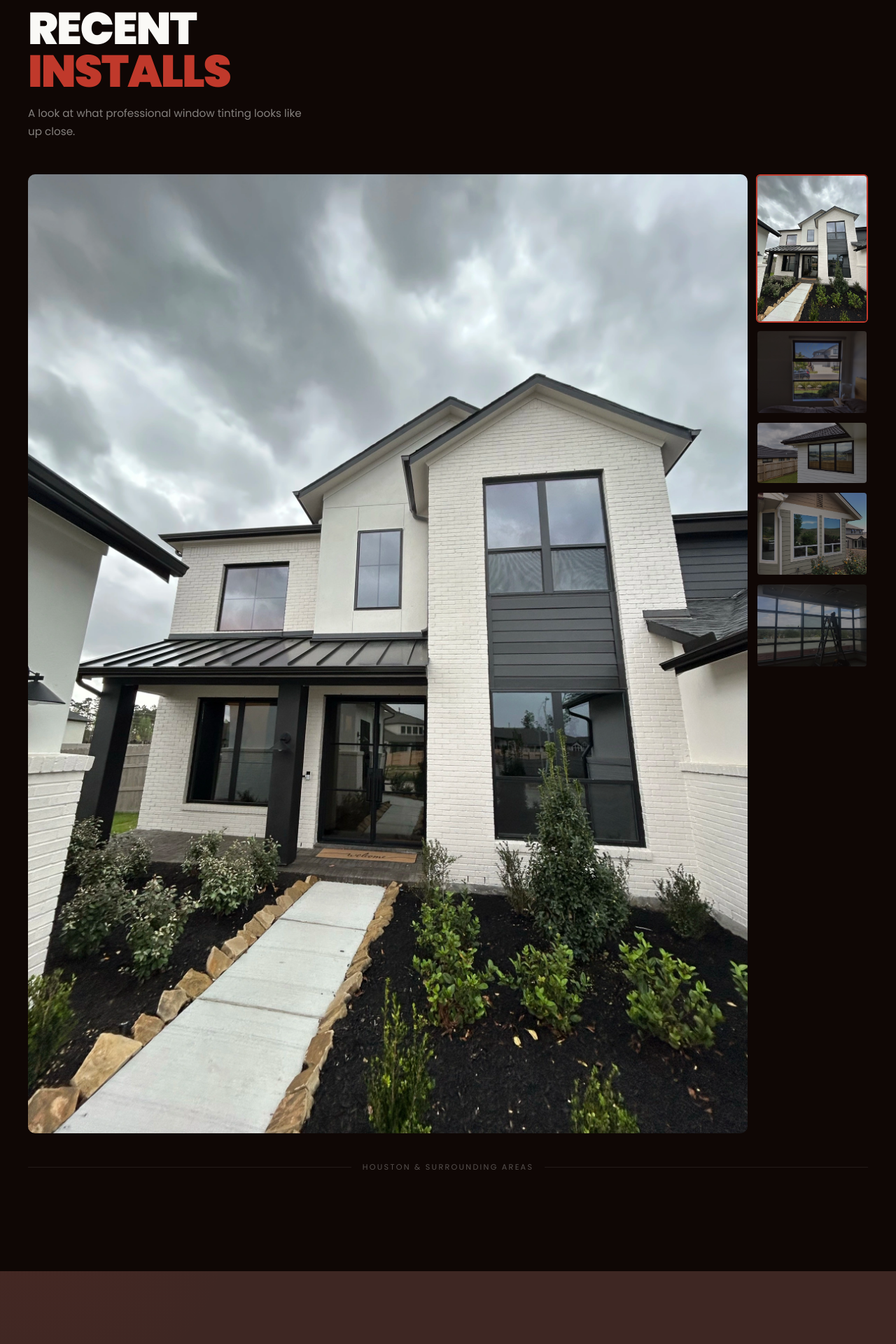
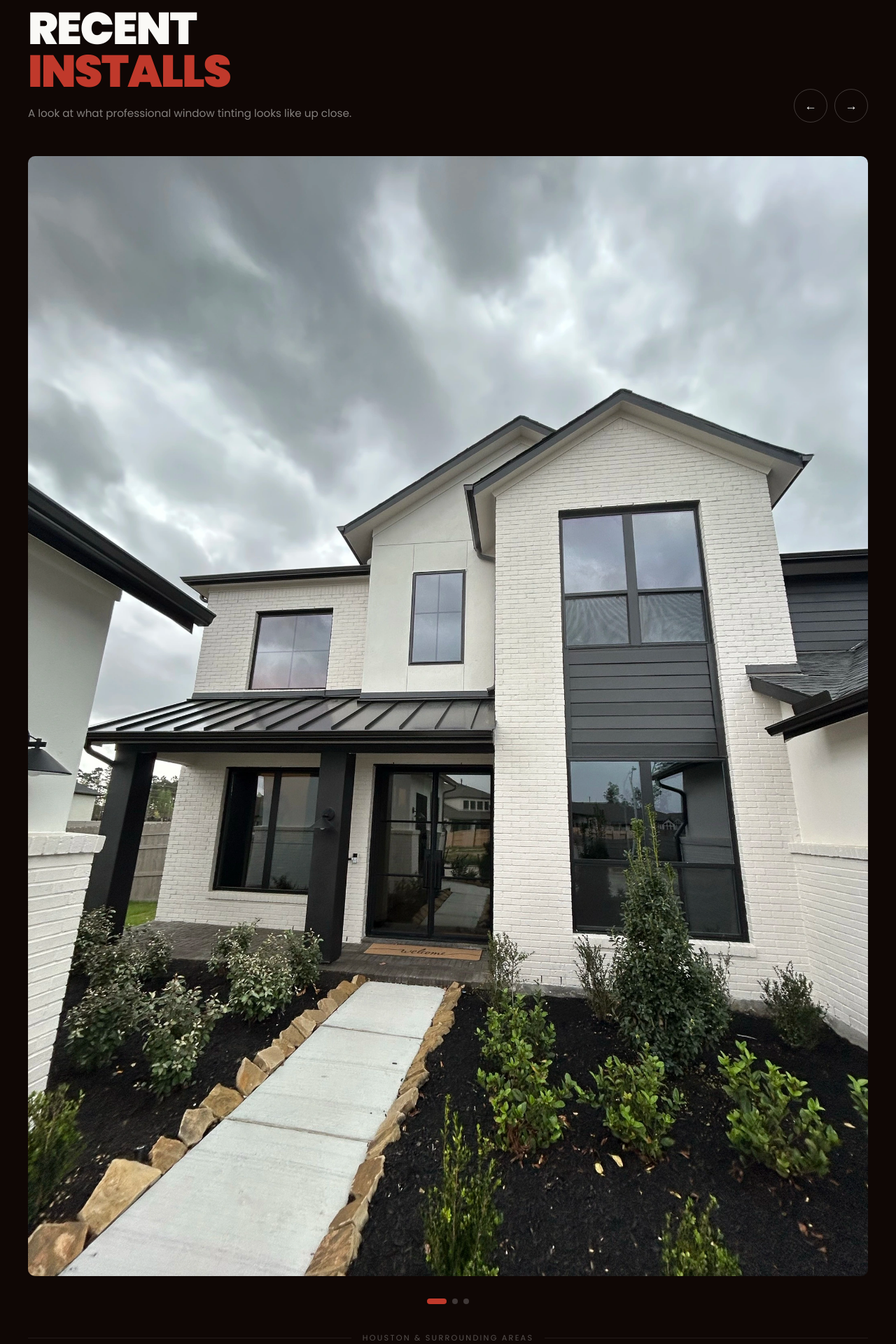
Before and after one commit to oabu2024/tint-site, a Next.js app: page / in a window 1280 px wide. Shown: the part 4200-6120 px from the top of the page at 70% size. Built offline with nearby package versions, Linux system fonts and the light colour scheme; no server answers.

Commit message:
Gallery: 3-slide carousel (1 then pairs of 2)

```diff
--- a/components/Gallery.tsx
+++ b/components/Gallery.tsx
@@ -13,15 +13,29 @@ const photos = [
   { src: "/dad.webp", alt: "Window tint install" },
 ];
 
+// Slide 1: [0], Slide 2: [1,2], Slide 3: [3,4]
+const slides = [
+  [photos[0]],
+  [photos[1], photos[2]],
+  [photos[3], photos[4]],
+];
+
 export default function Gallery() {
   const [active, setActive] = useState(0);
+  const [dir, setDir] = useState(1);
+
+  const go = (index: number) => {
+    setDir(index > active ? 1 : -1);
+    setActive(index);
+  };
 
   return (
     <section id="gallery" style={{ backgroundColor: "#0f0705", padding: "120px 0 140px" }}>
       <div style={{ maxWidth: "1280px", margin: "0 auto", padding: "0 2.5rem" }}>
 
         {/* Heading */}
-        <div style={{ marginBottom: "3rem" }}>
+        <div style={{ marginBottom: "3rem", display: "flex", alignItems: "flex-end", justifyContent: "space-between", flexWrap: "wrap", gap: "1.5rem" }}>
+          <div>
             <ScrollReveal>
               <span style={{ color: "#C0392B", fontSize: "0.7rem", fontWeight: 700, letterSpacing: "0.3em", textTransform: "uppercase", display: "block", marginBottom: "0.75rem" }}>
                 Gallery
@@ -33,63 +47,92 @@ export default function Gallery() {
               </h2>
             </ScrollReveal>
             <ScrollReveal delay={0.2}>
-            <p style={{ color: "rgba(250,249,246,0.5)", fontSize: "0.95rem", lineHeight: 1.7, margin: "1rem 0 0", maxWidth: "400px" }}>
+              <p style={{ color: "rgba(250,249,246,0.5)", fontSize: "0.95rem", lineHeight: 1.7, margin: "1rem 0 0" }}>
                 A look at what professional window tinting looks like up close.
               </p>
             </ScrollReveal>
           </div>
 
-        {/* Gallery layout: main image + thumbnail column */}
-        <div style={{ display: "flex", gap: "12px", alignItems: "flex-start" }}>
+          {/* Arrows */}
+          <div style={{ display: "flex", gap: "10px" }}>
+            {[{ label: "←", fn: () => go(Math.max(0, active - 1)) }, { label: "→", fn: () => go(Math.min(slides.length - 1, active + 1)) }].map(({ label, fn }) => (
+              <button
+                key={label}
+                onClick={fn}
+                style={{
+                  width: "48px", height: "48px", borderRadius: "50%",
+                  border: "1px solid rgba(255,255,255,0.2)",
+                  backgroundColor: "transparent", color: "#FAF9F6",
+                  fontSize: "1.1rem", cursor: "pointer",
+                  display: "flex", alignItems: "center", justifyContent: "center",
+                  transition: "background-color 0.2s, border-color 0.2s",
+                }}
+                onMouseEnter={e => { (e.currentTarget as HTMLElement).style.backgroundColor = "#C0392B"; (e.currentTarget as HTMLElement).style.borderColor = "#C0392B"; }}
+                onMouseLeave={e => { (e.currentTarget as HTMLElement).style.backgroundColor = "transparent"; (e.currentTarget as HTMLElement).style.borderColor = "rgba(255,255,255,0.2)"; }}
+              >
+                {label}
+              </button>
+            ))}
+          </div>
+        </div>
 
-          {/* Main image */}
-          <div style={{ flex: 1, borderRadius: "10px", overflow: "hidden", position: "relative" }}>
-            <AnimatePresence mode="wait">
+        {/* Slide area */}
+        <div>
+          <AnimatePresence mode="wait" custom={dir}>
             <motion.div
               key={active}
-                initial={{ opacity: 0, scale: 1.02 }}
-                animate={{ opacity: 1, scale: 1 }}
-                exit={{ opacity: 0 }}
-                transition={{ duration: 0.35, ease: [0.25, 0.1, 0.25, 1] }}
+              custom={dir}
+              initial={{ opacity: 0, x: dir * 60 }}
+              animate={{ opacity: 1, x: 0 }}
+              exit={{ opacity: 0, x: dir * -60 }}
+              transition={{ duration: 0.4, ease: [0.25, 0.1, 0.25, 1] }}
+              style={{
+                display: "grid",
+                gridTemplateColumns: slides[active].length === 1 ? "1fr" : "1fr 1fr",
+                gap: "12px",
+              }}
             >
-                <Image
-                  src={photos[active].src}
-                  alt={photos[active].alt}
-                  width={900}
-                  height={700}
-                  style={{ width: "100%", height: "auto", display: "block", objectFit: "contain" }}
-                />
-              </motion.div>
-            </AnimatePresence>
-          </div>
-
-          {/* Thumbnail column */}
-          <div style={{ display: "flex", flexDirection: "column", gap: "10px", width: "160px", flexShrink: 0 }}>
-            {photos.map((photo, i) => (
-              <motion.div
+              {slides[active].map((photo) => (
+                <div
                   key={photo.src}
-                onClick={() => setActive(i)}
-                whileHover={{ scale: 1.03 }}
-                transition={{ duration: 0.2 }}
                   style={{
-                  borderRadius: "6px",
+                    borderRadius: "10px",
                     overflow: "hidden",
-                  cursor: "pointer",
-                  border: active === i ? "2px solid #C0392B" : "2px solid transparent",
-                  opacity: active === i ? 1 : 0.55,
-                  transition: "opacity 0.3s, border-color 0.3s",
+                    backgroundColor: "#1a0f0d",
+                    display: "flex",
+                    alignItems: "center",
+                    justifyContent: "center",
                   }}
                 >
                   <Image
                     src={photo.src}
                     alt={photo.alt}
-                  width={300}
-                  height={220}
-                  style={{ width: "100%", height: "auto", display: "block", objectFit: "contain", backgroundColor: "#1a0f0d" }}
+                    width={900}
+                    height={700}
+                    style={{ width: "100%", height: "auto", display: "block", objectFit: "contain" }}
                   />
+                </div>
+              ))}
             </motion.div>
+          </AnimatePresence>
+        </div>
+
+        {/* Dots */}
+        <div style={{ display: "flex", gap: "8px", justifyContent: "center", marginTop: "2rem" }}>
+          {slides.map((_, i) => (
+            <button
+              key={i}
+              onClick={() => go(i)}
+              style={{
+                width: active === i ? "28px" : "8px",
+                height: "8px",
+                borderRadius: "4px",
+                backgroundColor: active === i ? "#C0392B" : "rgba(255,255,255,0.2)",
+                border: "none", cursor: "pointer", padding: 0,
+                transition: "width 0.3s, background-color 0.3s",
+              }}
+            />
           ))}
-          </div>
         </div>
 
         {/* Bottom label */}
```
Lines whose indentation alone changed are shown as unchanged.
